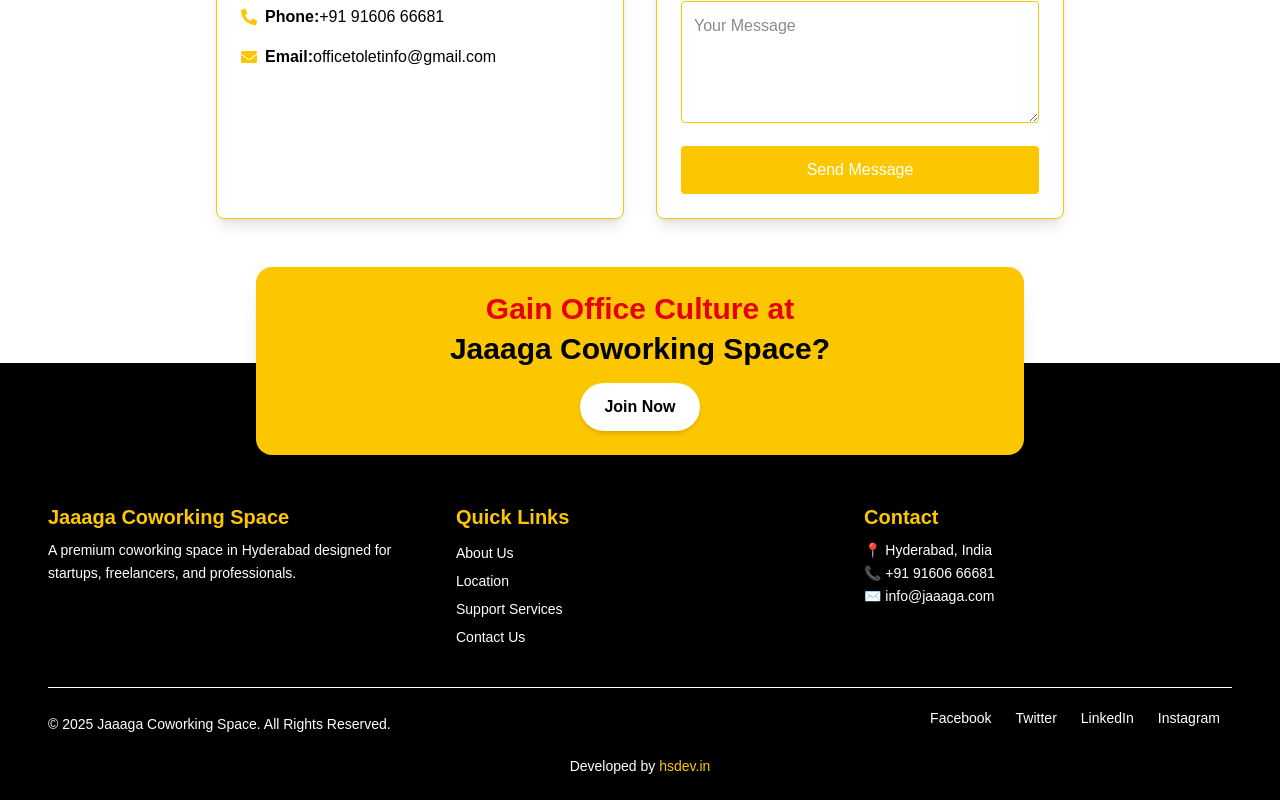
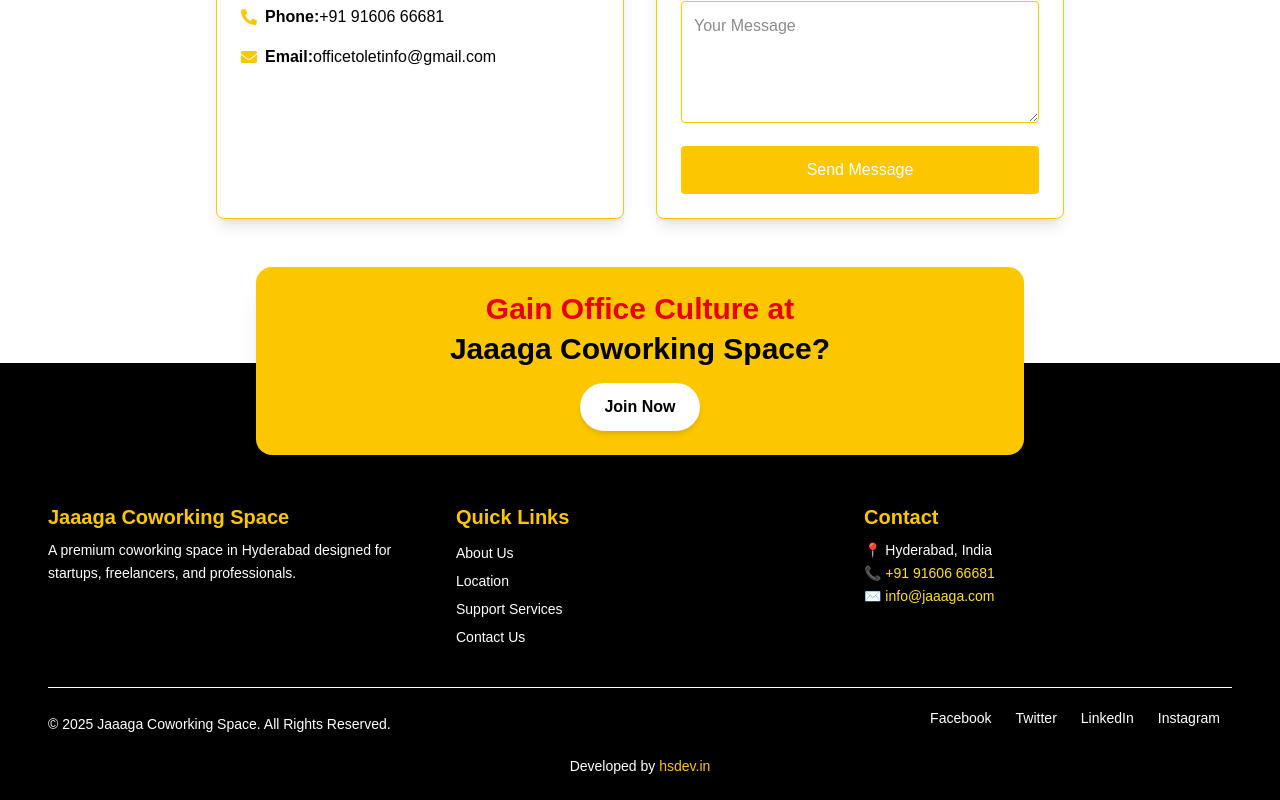
Before and after one commit to sushmasri1906/Jaaaga-coworking-space, a Next.js app: page /contact in a window 1280 px wide. Shown: the part 384-1184 px from the top of the page. Built offline with nearby package versions, Linux system fonts and the light colour scheme.

Commit message:
components updated

```diff
--- a/src/components/Contact.tsx
+++ b/src/components/Contact.tsx
@@ -73,9 +73,7 @@
 							<p className="flex items-center text-black">
 								<FaPhoneAlt className="text-yellow-400 mr-2" />
 								<strong>Phone:</strong>
-								<Link
-									href="tel:+919160666681"
-									className="text-black hover:underline">
+								<Link href="tel:+919160666681" className="text-black ">
 									+91 91606 66681
 								</Link>
 							</p>
@@ -84,7 +82,7 @@
 								<strong>Email:</strong>
 								<Link
 									href="mailto:officetoletinfo@gmail.com"
-									className="text-black hover:underline">
+									className="text-black ">
 									officetoletinfo@gmail.com
 								</Link>
 							</p>
--- a/src/components/Footer.tsx
+++ b/src/components/Footer.tsx
@@ -83,8 +83,14 @@
 						<h3 className="text-xl font-semibold text-yellow-400">Contact</h3>
 						<p className="text-white mt-2 text-sm leading-relaxed">
 							📍 Hyderabad, India
-							<br /> 📞 +91 91606 66681
-							<br /> ✉️ info@jaaaga.com
+							<br />
+							<Link href="tel:+919160666681" className="text-yellow-300 ">
+								📞 +91 91606 66681
+							</Link>
+							<br />
+							<Link href="mailto:info@jaaaga.com" className="text-yellow-300 ">
+								✉️ info@jaaaga.com
+							</Link>
 						</p>
 					</motion.div>
 				</div>
```
